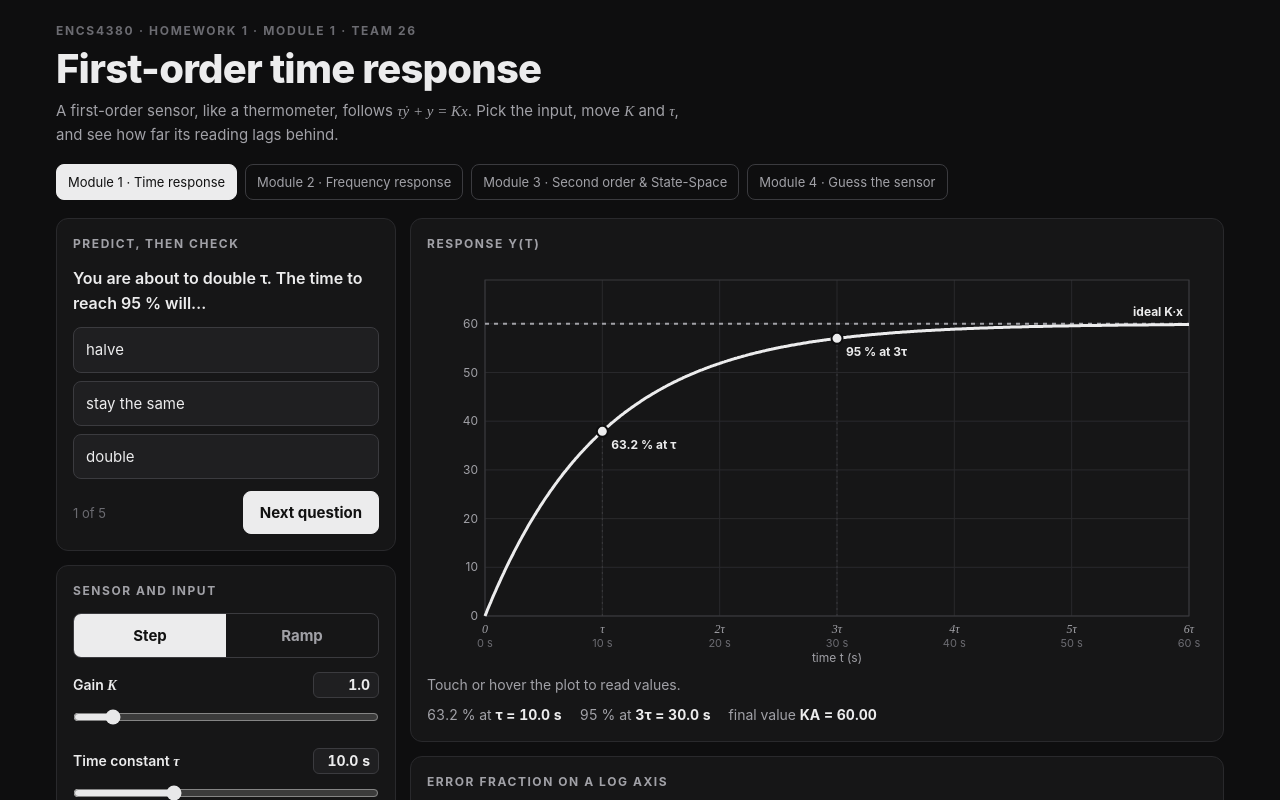
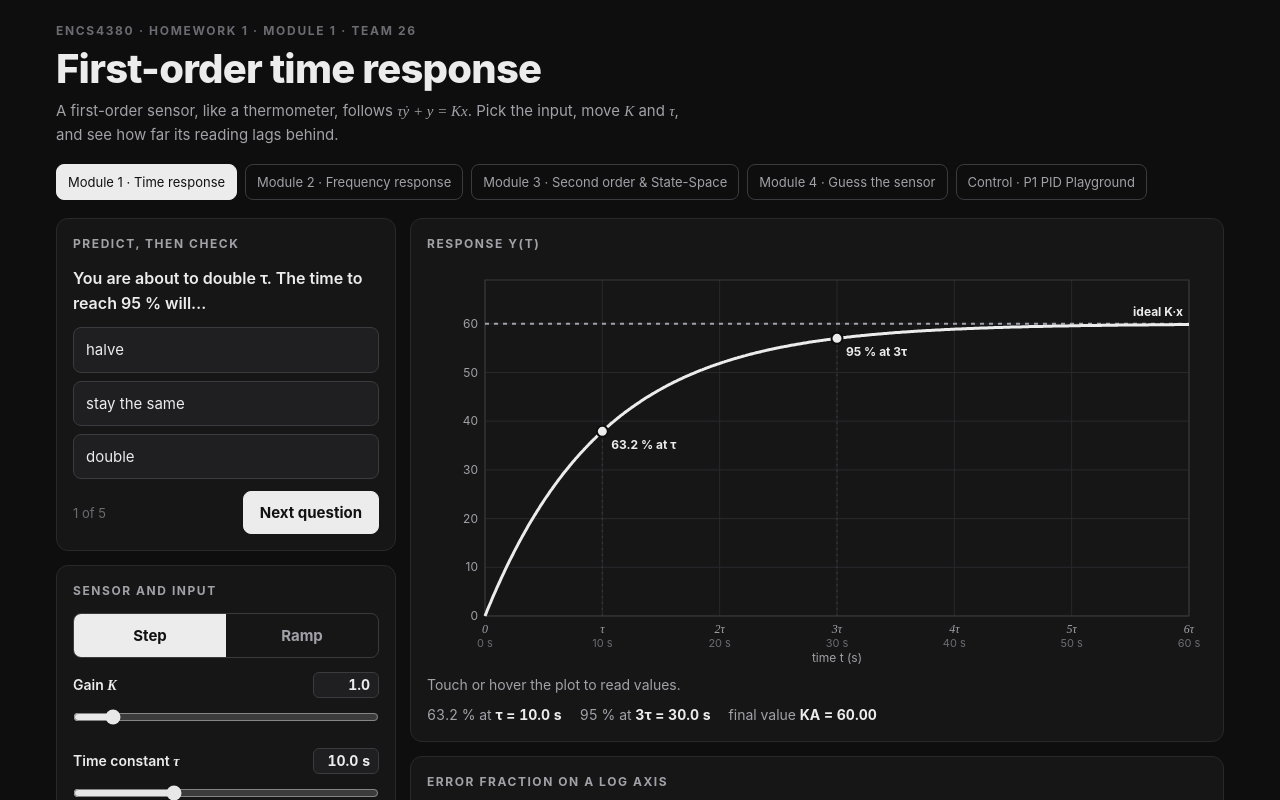
Before and after one commit to 3mrRa/ENCS4380-Dynamics-Team-26, a plain HTML site: page index.html in a window 1280 px wide. Shown: the top 800 px of the page. Drawn offline with Linux system fonts and the light colour scheme.

Commit message:
Link PID Playground from project navigation

```diff
--- a/index.html
+++ b/index.html
@@ -86,6 +86,7 @@ footer { color: var(--faint); font-size: 13px; margin-top: 22px; }
     <a href="module2.html">Module 2 · Frequency response</a>
     <a href="module3.html">Module 3 · Second order &amp; State-Space</a>
     <a href="module4.html">Module 4 · Guess the sensor</a>
+    <a href="pid.html">Control · P1 PID Playground</a>
   </nav>
 
   <div class="layout">
```
